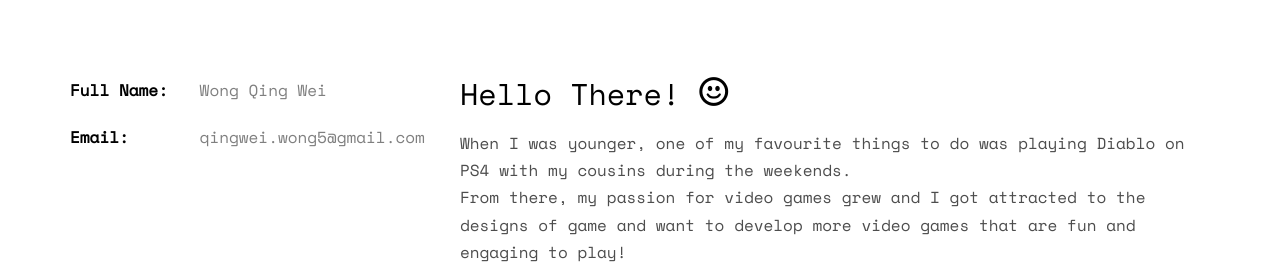
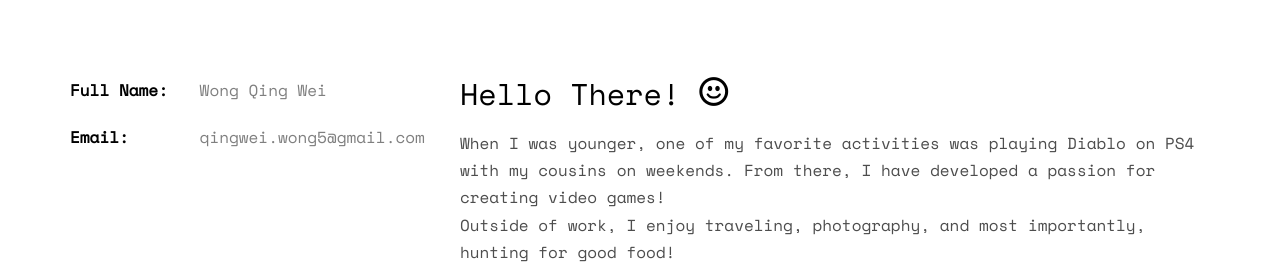
Before and after one commit to Qnweii/WongQingWei-Portfolio, a plain HTML site: page index.html in a window 1280 px wide. Shown: the part 995-1267 px from the top of the page. Drawn offline with nearby package versions, Linux system fonts and the light colour scheme; some packages are replaced by stand-ins of ours; no server answers; files whose address does not match are found by name.

Commit message:
update resume

```diff
--- a/index.html
+++ b/index.html
@@ -81,9 +81,9 @@
 				</div>
 				<div class="col-md-8">
 					<h2>Hello There! <i class="icon-emoji-happy"></i></h2>
-					<p>When I was younger, one of my favourite things to do was playing Diablo on PS4 with my cousins during the weekends. <br>
-						From there, my passion for video games grew and I got attracted to the designs of game and want to develop more video games that are fun and engaging to play!<br>
-						Outside of work, I enjoy travelling, photography and most importantly, hunting for good food! </p>
+					<p>When I was younger, one of my favorite activities was playing Diablo on PS4 with my cousins on weekends.
+					From there, I have developed a passion for creating video games!<br>
+					Outside of work, I enjoy traveling, photography, and most importantly, hunting for good food! </p>
 					<p>
 						<ul class="fh5co-social-icons">
 							<li><a href="https://www.linkedin.com/in/qingwei85/" target="_blank"><i class="icon-linkedin2"></i></a></li>
@@ -181,7 +181,7 @@
 			</div>
 		</div>
 		<div class="col-md-8 col-md-offset-2 text-center fh5co-heading">
-			<p><a href="Documents/WongQingWei_Resume.pdf" target="_blank" class="btn btn-default btn-lg">Full Version Resume</a></p>
+			<p><a href="Documents/Wong Qing Wei - Resume.pdf" target="_blank" class="btn btn-default btn-lg">Full Version Resume</a></p>
 		</div>
 		<div style="padding-bottom: 100px;"></div>
 	</div>
```
Also changed, not shown: 2 other files.
